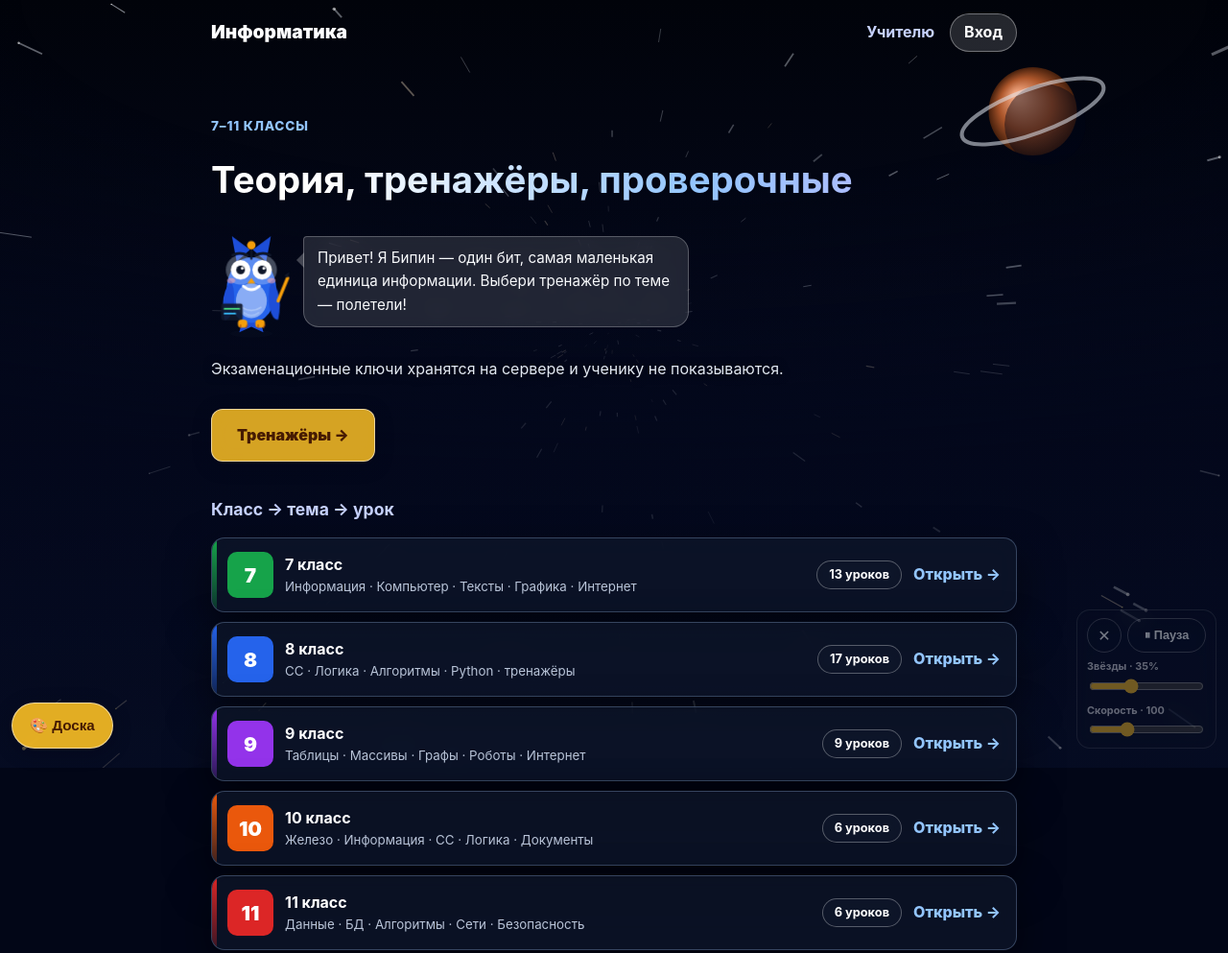
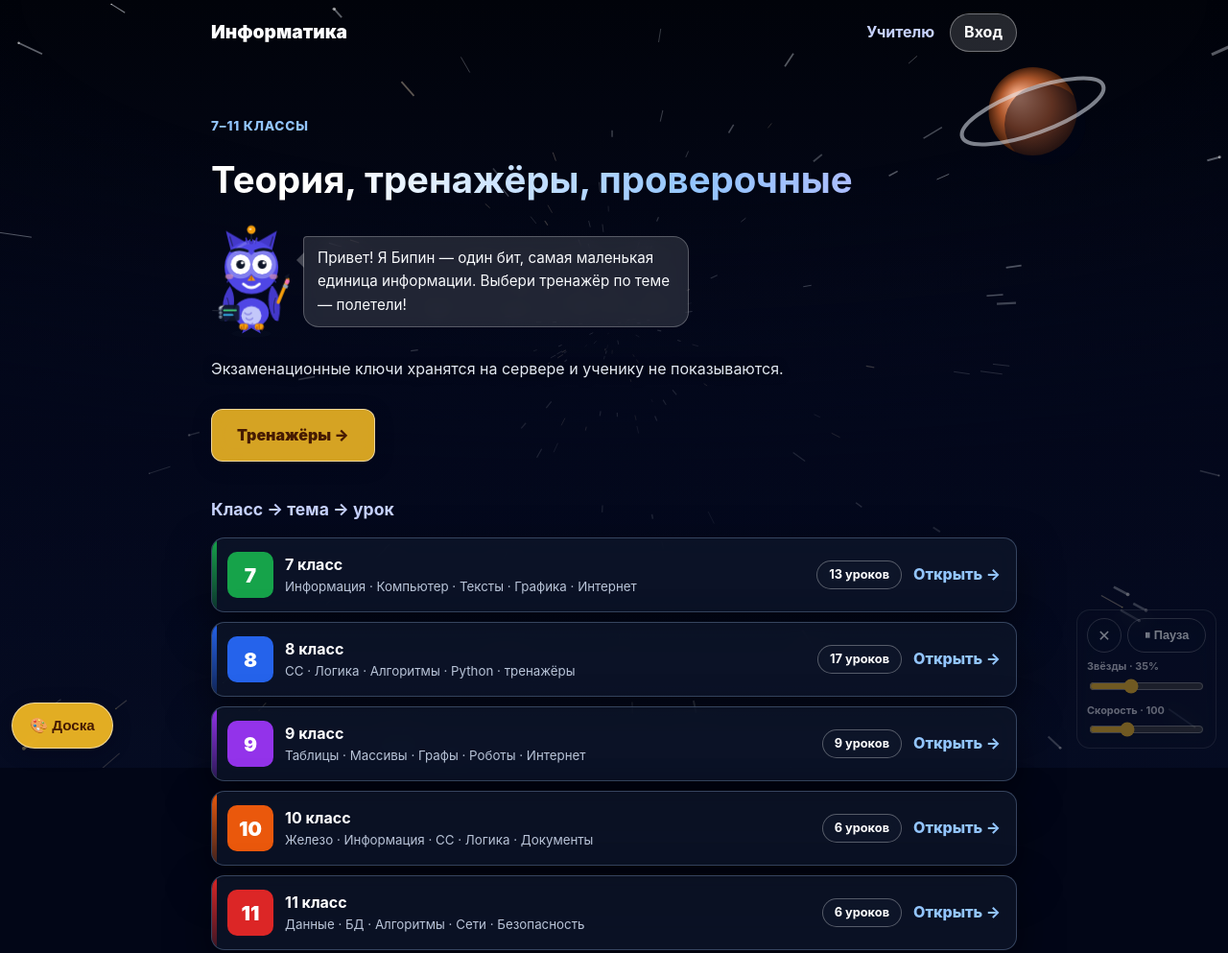
Before and after one commit to NoNameUser00/informatika, an Astro site: page / in a window 1280 px wide. Shown: the whole page at 96% size. Built offline with nearby package versions, Linux system fonts and the light colour scheme; Astro itself is replaced by a stand-in of ours; no server answers; animation ran at ten frames a second.

Commit message:
feat(mascot): чиби-рестайл Бипина + детализация

```diff
--- a/src/components/Mascot.tsx
+++ b/src/components/Mascot.tsx
@@ -1,4 +1,5 @@
 // Бипин — сова-робот, маскот сайта. Инлайн-SVG, без картинок.
+// Чиби-стиль: большая круглая голова, компактное тело, индиго-палитра.
 //
 // ПРИНЦИП: каждая часть лица нарисована всегда и имеет стабильный класс.
 // Настроение — это только CSS-класс на <svg> (m-happy, m-sad, ...), который
@@ -10,9 +11,9 @@ import { useId } from 'react';
 export type MascotMood = 'happy' | 'ok' | 'think' | 'cool' | 'wow' | 'sad' | 'angry';
 
 const C = {
-  body: '#2563eb',
-  bodyDark: '#1d4ed8',
-  belly: '#dbeafe',
+  body: '#4f46e5',
+  bodyDark: '#4338ca',
+  belly: '#e0e7ff',
   ink: '#0f172a',
   white: '#ffffff',
   beak: '#f59e0b',
@@ -26,7 +27,7 @@ const C = {
 // Лицо: центр глаз, радиус глаза.
 const EYE_L = 44;
 const EYE_R = 76;
-const EYE_Y = 76;
+const EYE_Y = 68;
 const EYE_RAD = 15;
 
 // Звезда для wow: 5 лучей, внешний радиус 13, внутренний 5.5, центр (0,0).
@@ -35,12 +36,12 @@ const STAR =
 
 // Рты: все шесть вариантов существуют всегда, видимый задаётся классом.
 const MOUTHS = {
-  happy: 'M48 100 Q60 111 72 100',
-  ok: 'M50 101 Q60 109 70 101',
-  think: 'M50 103 L70 103',
-  cool: 'M50 100 Q62 105 72 96',
-  sad: 'M48 107 Q60 96 72 107',
-  angry: 'M50 105 L70 105',
+  happy: 'M48 97 Q60 108 72 97',
+  ok: 'M50 98 Q60 106 70 98',
+  think: 'M50 100 L70 100',
+  cool: 'M50 97 Q62 102 72 93',
+  sad: 'M48 104 Q60 93 72 104',
+  angry: 'M50 102 L70 102',
 } as const;
 
 const MOOD_CLASS: Record<MascotMood, string> = {
@@ -96,70 +97,86 @@ export default function Mascot({
           <circle cx={EYE_R} cy={EYE_Y} r={EYE_RAD} />
         </clipPath>
         <clipPath id={`${uid}-lens`}>
-          <rect x="29" y="65" width="30" height="23" rx="11" />
-          <rect x="61" y="65" width="30" height="23" rx="11" />
+          <rect x="27" y="56" width="32" height="24" rx="11" />
+          <rect x="61" y="56" width="32" height="24" rx="11" />
         </clipPath>
       </defs>
 
-      {/* Тень и хвост — за телом */}
-      <ellipse cx="60" cy="168" rx="32" ry="6" fill={C.ink} opacity="0.25" />
-      <path d="M48 144 L42 166 L60 158 L78 166 L72 144 Z" fill={C.bodyDark} />
+      {/* Тень и хвостик — за телом */}
+      <ellipse cx="60" cy="168" rx="30" ry="6" fill={C.ink} opacity="0.25" />
+      <path d="M52 150 L46 168 L60 160 L74 168 L68 150 Z" fill={C.bodyDark} />
+      <line x1="60" y1="152" x2="60" y2="161" stroke={C.ink} strokeWidth="1.8" strokeLinecap="round" opacity="0.5" />
 
       {/* Покачивание — внешний слой бесконечного цикла */}
       <g className="rb-bob">
         <g className="rb-emote">
           {/* Ушки-перья */}
-          <path d="M38 64 L31 26 L58 46 Z" fill={C.bodyDark} />
-          <path d="M82 64 L89 26 L62 46 Z" fill={C.bodyDark} />
+          <path d="M30 50 L22 18 L50 34 Z" fill={C.bodyDark} />
+          <path d="M90 50 L98 18 L70 34 Z" fill={C.bodyDark} />
+          <g stroke={C.ink} strokeWidth="2" strokeLinecap="round" opacity="0.5">
+            <line x1="32" y1="40" x2="28" y2="27" />
+            <line x1="88" y1="40" x2="92" y2="27" />
+          </g>
 
-          {/* Тело, пузо, перья на груди */}
-          <ellipse cx="60" cy="106" rx="37" ry="49" fill={C.body} />
-          <ellipse cx="60" cy="122" rx="23" ry="26" fill={C.belly} opacity="0.55" />
-          <path
-            d="M46 132 Q60 141 74 132"
-            fill="none"
-            stroke={C.belly}
-            strokeWidth="2.5"
-            strokeLinecap="round"
-            opacity="0.4"
-          />
-          <path
-            d="M49 140 Q60 148 71 140"
-            fill="none"
-            stroke={C.belly}
-            strokeWidth="2.5"
-            strokeLinecap="round"
-            opacity="0.3"
-          />
+          {/* Голова и тело */}
+          <circle cx="60" cy="72" r="40" fill={C.body} />
+          {/* блик на макушке */}
+          <path d="M36 48 Q48 34 66 34" fill="none" stroke={C.white} strokeWidth="4" strokeLinecap="round" opacity="0.18" />
+          {/* хохолок на лбу */}
+          <g stroke={C.bodyDark} strokeWidth="2.5" strokeLinecap="round" opacity="0.9">
+            <line x1="54" y1="36" x2="52" y2="29" />
+            <line x1="60" y1="34" x2="60" y2="27" />
+            <line x1="66" y1="36" x2="68" y2="29" />
+          </g>
+          {/* щёчные гребешки */}
+          <g fill="none" stroke={C.bodyDark} strokeWidth="2" strokeLinecap="round" opacity="0.7">
+            <path d="M24 84 q4 5 0 10" />
+            <path d="M96 84 q-4 5 0 10" />
+          </g>
+          <ellipse cx="60" cy="140" rx="26" ry="22" fill={C.body} />
+          <ellipse cx="60" cy="144" rx="15" ry="14" fill={C.belly} opacity="0.8" />
+          {/* ряды перьев на пузе */}
+          <g fill="none" stroke={C.bodyDark} strokeWidth="2" strokeLinecap="round" opacity="0.45">
+            <path d="M50 140 q5 5 10 0" />
+            <path d="M52 148 q5 5 10 0" />
+            <path d="M54 156 q4 4 8 0" />
+          </g>
 
           {/* Крылья */}
           <path
             className="rb-wing-l"
-            d="M30 92 Q12 112 20 150 Q28 152 33 132 Q37 110 30 92 Z"
+            d="M28 100 Q12 120 20 152 Q28 154 33 134 Q37 114 28 100 Z"
             fill={C.bodyDark}
           />
           <path
             className="rb-wing-r"
-            d="M90 92 Q108 112 100 150 Q92 152 87 132 Q83 110 90 92 Z"
+            d="M92 100 Q108 120 100 152 Q92 154 87 134 Q83 114 90 100 Z"
             fill={C.bodyDark}
           />
+          {/* швы перьев на крыльях */}
+          <g fill="none" stroke={C.ink} strokeWidth="1.8" strokeLinecap="round" opacity="0.45">
+            <path d="M24 118 Q28 128 26 140" />
+            <path d="M96 118 Q92 128 94 140" />
+          </g>
 
           {/* Антенна */}
-          <line x1="60" y1="60" x2="60" y2="46" stroke={C.ink} strokeWidth="3" strokeLinecap="round" />
-          <circle className="rb-antenna" cx="60" cy="40" r="5.5" fill={C.beak} />
+          <circle cx="60" cy="34" r="4" fill={C.bodyDark} />
+          <line x1="60" y1="32" x2="60" y2="22" stroke={C.ink} strokeWidth="3" strokeLinecap="round" />
+          <circle className="rb-antenna" cx="60" cy="17" r="5.5" fill={C.beak} />
+          <circle cx="58.5" cy="15.5" r="1.6" fill={C.white} opacity="0.8" />
 
           {/* === МОРДА === */}
 
           {/* Лицевой диск */}
-          <g fill={C.belly} opacity="0.3">
-            <circle cx={EYE_L} cy={EYE_Y} r="22" />
-            <circle cx={EYE_R} cy={EYE_Y} r="22" />
+          <g fill={C.belly} opacity="0.35">
+            <circle cx={EYE_L} cy={EYE_Y} r="21" />
+            <circle cx={EYE_R} cy={EYE_Y} r="21" />
           </g>
 
           {/* Брови: всегда нарисованы, настроение двигает трансформом */}
           <path
             className="rb-brow rb-brow-l"
-            d="M32 56 Q42 51 54 56"
+            d="M30 50 Q42 45 54 50"
             stroke={C.ink}
             strokeWidth="4"
             strokeLinecap="round"
@@ -167,7 +184,7 @@ export default function Mascot({
           />
           <path
             className="rb-brow rb-brow-r"
-            d="M66 56 Q78 51 88 56"
+            d="M66 50 Q78 45 90 50"
             stroke={C.ink}
             strokeWidth="4"
             strokeLinecap="round"
@@ -230,14 +247,14 @@ export default function Mascot({
 
           {/* Очки (только m-cool) */}
           <g className="rb-glasses" opacity="0">
-            <rect x="29" y="65" width="30" height="23" rx="11" fill={C.glass} />
-            <rect x="61" y="65" width="30" height="23" rx="11" fill={C.glass} />
-            <rect x="55" y="72" width="10" height="4" rx="2" fill={C.glass} />
-            <line x1="36" y1="74" x2="45" y2="74" stroke={C.white} strokeWidth="2.5" opacity="0.5" />
-            <line x1="69" y1="74" x2="78" y2="74" stroke={C.white} strokeWidth="2.5" opacity="0.5" />
+            <rect x="27" y="56" width="32" height="24" rx="11" fill={C.glass} />
+            <rect x="61" y="56" width="32" height="24" rx="11" fill={C.glass} />
+            <rect x="57" y="65" width="6" height="4" rx="2" fill={C.glass} />
+            <line x1="34" y1="66" x2="44" y2="66" stroke={C.white} strokeWidth="2.5" opacity="0.5" />
+            <line x1="68" y1="66" x2="78" y2="66" stroke={C.white} strokeWidth="2.5" opacity="0.5" />
             <g clipPath={`url(#${uid}-lens)`}>
               <g className="rb-shine">
-                <path d="M-14 60 L-2 60 L-26 90 L-38 90 Z" fill="#fff" opacity="0.35" />
+                <path d="M-14 52 L-2 52 L-26 82 L-38 82 Z" fill="#fff" opacity="0.35" />
               </g>
             </g>
           </g>
@@ -252,44 +269,56 @@ export default function Mascot({
             <path className="rb-mouth rb-mouth-angry" d={MOUTHS.angry} />
           </g>
           <g className="rb-mouth-open" opacity="0">
-            <ellipse cx="60" cy="102" rx="8" ry="9" fill={C.beakDark} />
-            <ellipse cx="60" cy="107" rx="4" ry="3.5" fill="#f472b6" />
+            <ellipse cx="60" cy="99" rx="8" ry="9" fill={C.beakDark} />
+            <ellipse cx="60" cy="104" rx="4" ry="3.5" fill="#f472b6" />
           </g>
 
           {/* Клюв */}
-          <path d="M60 88 L54 96 L66 96 Z" fill={C.beak} />
+          <path d="M60 84 L54 92 L66 92 Z" fill={C.beak} />
+          <line x1="60" y1="85" x2="60" y2="91" stroke={C.beakDark} strokeWidth="1.6" strokeLinecap="round" />
+          <circle cx="57.5" cy="88.5" r="1.1" fill={C.beakDark} />
 
           {/* Румянец */}
           <g className="rb-blush" fill={C.blush} opacity="0">
-            <ellipse cx="30" cy="92" rx="6" ry="4" />
-            <ellipse cx="90" cy="92" rx="6" ry="4" />
+            <ellipse cx="27" cy="86" rx="6" ry="4" />
+            <ellipse cx="93" cy="86" rx="6" ry="4" />
           </g>
 
           {/* Слеза (только m-sad) */}
-          <path className="rb-tear" d="M83 90 q5 7 0 11 q-5 -4 0 -11 Z" fill={C.tear} opacity="0" />
+          <path className="rb-tear" d="M80 80 q5 7 0 11 q-5 -4 0 -11 Z" fill={C.tear} opacity="0" />
 
           {/* Облачко мысли (только m-think) */}
           <g className="rb-thought" opacity="0" fill={C.white}>
-            <circle cx="100" cy="44" r="8" opacity="0.85" />
-            <circle cx="110" cy="28" r="5" opacity="0.85" />
-            <circle cx="116" cy="17" r="3" opacity="0.85" />
+            <circle cx="103" cy="38" r="8" opacity="0.85" />
+            <circle cx="112" cy="24" r="5" opacity="0.85" />
+            <circle cx="118" cy="14" r="3" opacity="0.85" />
           </g>
 
           {/* === РЕКВИЗИТ === */}
-          <rect x="15" y="126" width="32" height="25" rx="3" fill={C.ink} opacity="0.9" />
-          <line x1="20" y1="134" x2="42" y2="134" stroke="#4ade80" strokeWidth="2.5" strokeLinecap="round" />
-          <line x1="20" y1="141" x2="36" y2="141" stroke="#38bdf8" strokeWidth="2.5" strokeLinecap="round" />
-          <line x1="100" y1="122" x2="114" y2="88" stroke={C.beak} strokeWidth="5" strokeLinecap="round" />
-          <path d="M114 88 l3 -9 l-8 5 Z" fill={C.ink} />
+          <rect x="12" y="128" width="30" height="24" rx="3" fill={C.ink} opacity="0.9" />
+          <path d="M12 131 L20 128 L12 136 Z" fill={C.white} opacity="0.85" />
+          <g fill="none" stroke="#94a3b8" strokeWidth="1.6" opacity="0.9">
+            <circle cx="14" cy="134" r="1.6" />
+            <circle cx="14" cy="140" r="1.6" />
+            <circle cx="14" cy="146" r="1.6" />
+          </g>
+          <line x1="19" y1="136" x2="37" y2="136" stroke="#4ade80" strokeWidth="2.5" strokeLinecap="round" />
+          <line x1="19" y1="143" x2="32" y2="143" stroke="#38bdf8" strokeWidth="2.5" strokeLinecap="round" />
+          <line x1="100" y1="124" x2="114" y2="90" stroke={C.beak} strokeWidth="5" strokeLinecap="round" />
+          <rect x="107.5" y="98" width="7" height="5" rx="1" fill="#94a3b8" transform="rotate(24 111 100)" />
+          <rect x="110.5" y="90" width="6" height="7" rx="2" fill="#f472b6" transform="rotate(24 113 93)" />
+          <path d="M114 90 l3 -9 l-8 5 Z" fill={C.ink} />
 
           {/* Лапки с когтями */}
-          <rect x="40" y="150" width="14" height="12" rx="5" fill={C.beak} />
-          <rect x="66" y="150" width="14" height="12" rx="5" fill={C.beak} />
+          <rect x="42" y="156" width="13" height="9" rx="4" fill={C.beak} />
+          <rect x="65" y="156" width="13" height="9" rx="4" fill={C.beak} />
+          <line x1="48.5" y1="157" x2="48.5" y2="164" stroke={C.beakDark} strokeWidth="1.6" opacity="0.8" />
+          <line x1="71.5" y1="157" x2="71.5" y2="164" stroke={C.beakDark} strokeWidth="1.6" opacity="0.8" />
           <g stroke={C.beakDark} strokeWidth="2" strokeLinecap="round" opacity="0.85">
-            <line x1="44" y1="162" x2="44" y2="158" />
-            <line x1="52" y1="162" x2="54" y2="158" />
-            <line x1="70" y1="162" x2="70" y2="158" />
-            <line x1="78" y1="162" x2="80" y2="158" />
+            <line x1="45" y1="165" x2="45" y2="161" />
+            <line x1="52" y1="165" x2="54" y2="161" />
+            <line x1="68" y1="165" x2="68" y2="161" />
+            <line x1="76" y1="165" x2="78" y2="161" />
           </g>
         </g>
       </g>
```
